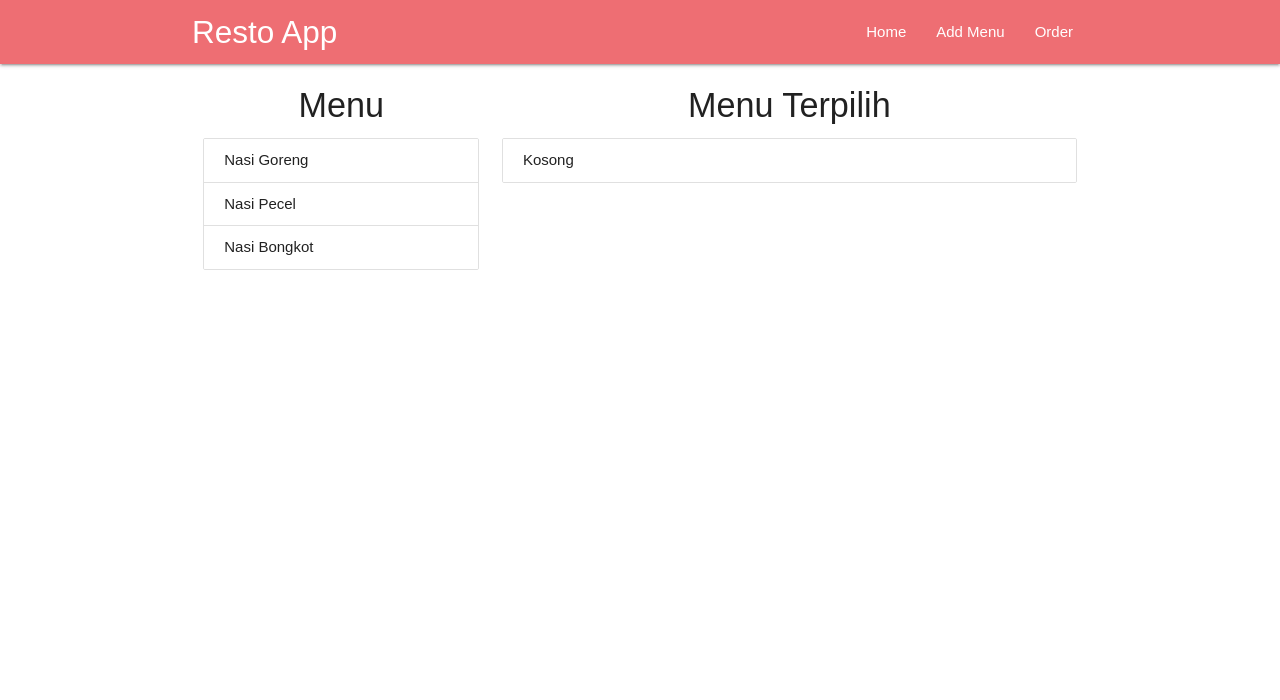
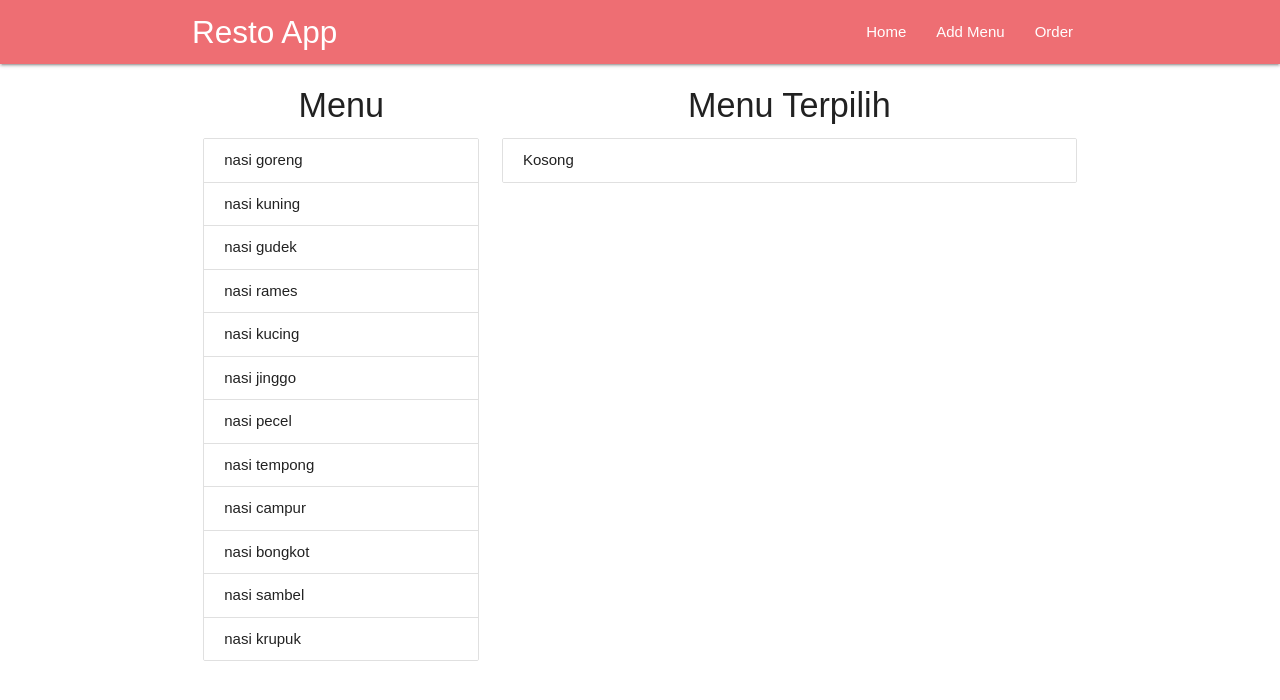
Before and after one commit to wahyufadz/resto-app, a React (Create React App) app: page /ordermenu in a window 1280 px wide. Shown: the top 700 px of the page. Built offline with nearby package versions, Linux system fonts and the light colour scheme; no server answers; data requests are answered from the project's data file.

Commit message:
add yarn api command to start api server automatically

```diff
--- a/package.json
+++ b/package.json
@@ -11,6 +11,7 @@
   },
   "scripts": {
     "start": "react-scripts start",
+    "api": "json-server --watch ./dummy-data.json --port 3030",
     "build": "react-scripts build",
     "test": "react-scripts test --env=jsdom",
     "eject": "react-scripts eject"
--- a/src/nav/OrderMenu.js
+++ b/src/nav/OrderMenu.js
@@ -12,8 +12,9 @@ class OrderMenu extends Component {
     chosenMenu:[
     ]
   }
+
   componentDidMount(){
-    Axios.get('http://localhost:3000/menu')
+    Axios.get('http://localhost:3030/menu')
     .then(json => {
       console.log(json);
       this.setState({availableMenu:json.data})
```
Also changed, not shown: 1 other file (tests, documents, lock files or other folders).
